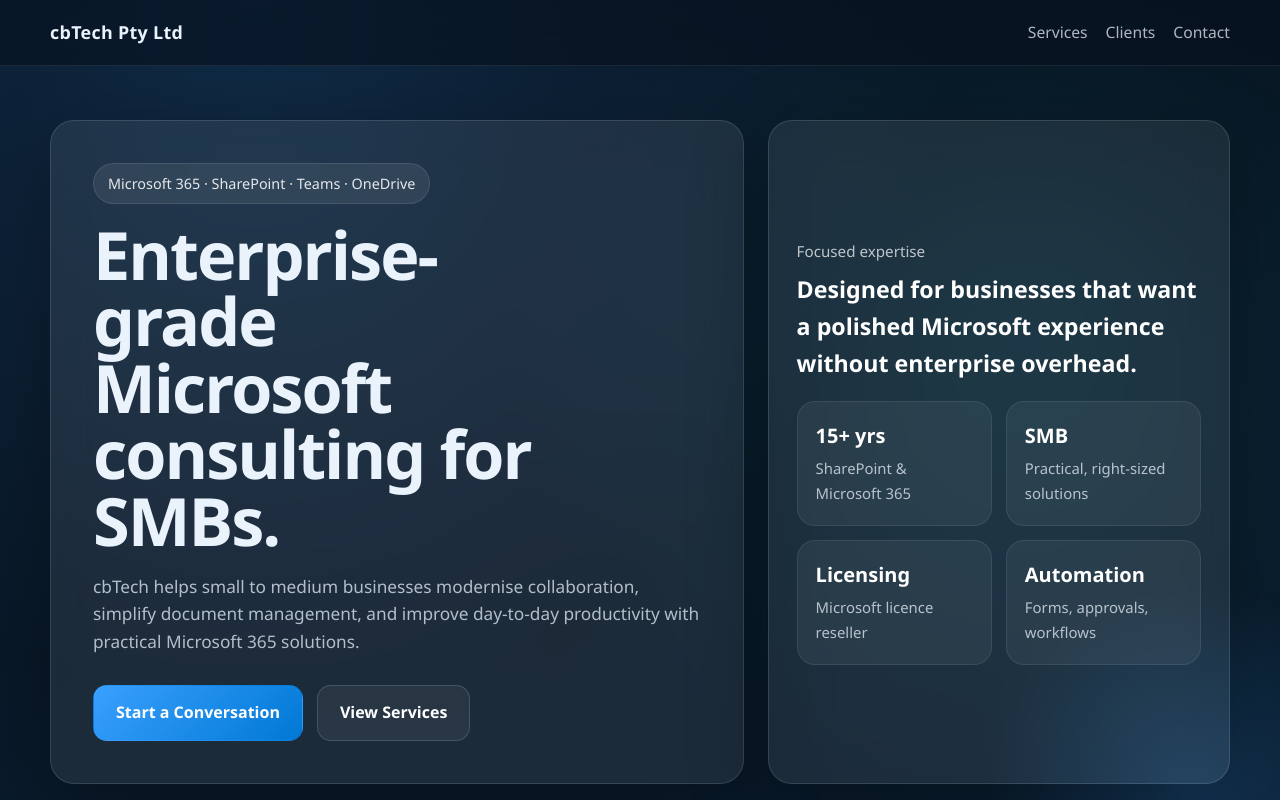
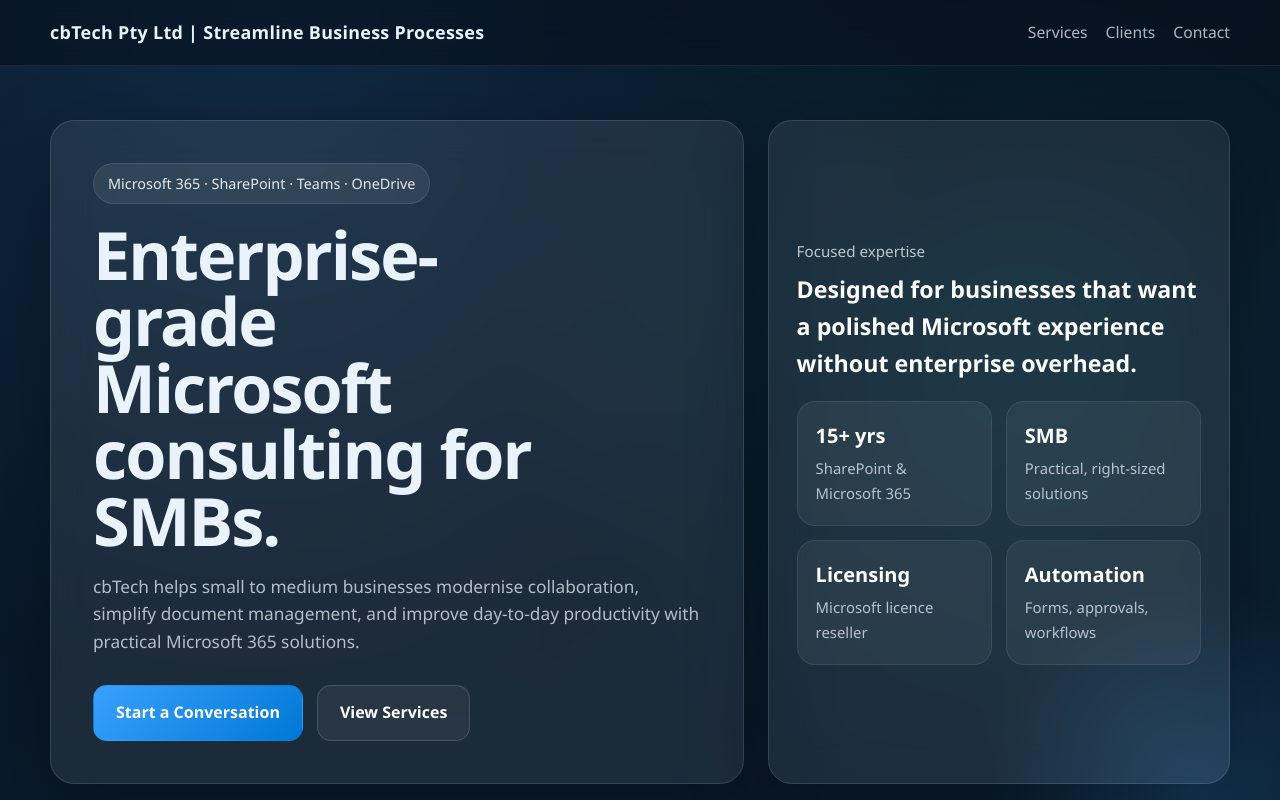
Before and after one commit to CBTECHPTYLTD/cbtech.net.au, a plain HTML site: page index.html in a window 1280 px wide. Shown: the top 800 px of the page. Drawn offline with Linux system fonts and the light colour scheme.

Commit message:
Update index.html

```diff
--- a/index.html
+++ b/index.html
@@ -343,7 +343,7 @@
   <div class="topbar">
     <div class="wrap">
       <div class="nav">
-        <div class="brand">cbTech Pty Ltd</div>
+        <div class="brand">cbTech Pty Ltd | Streamline Business Processes</div>
         <nav class="navlinks">
           <a href="#services">Services</a>
           <a href="#clients">Clients</a>
```
